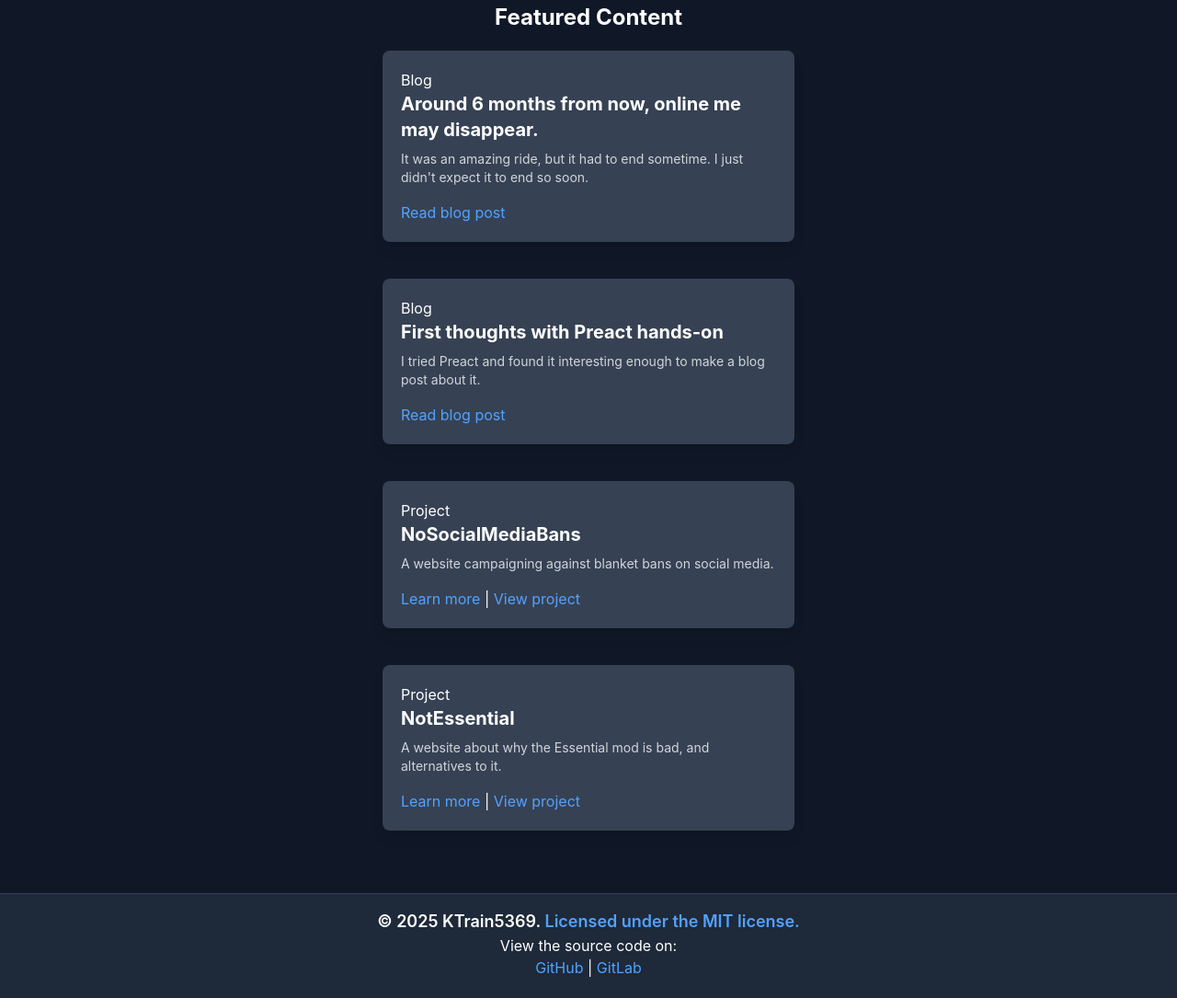
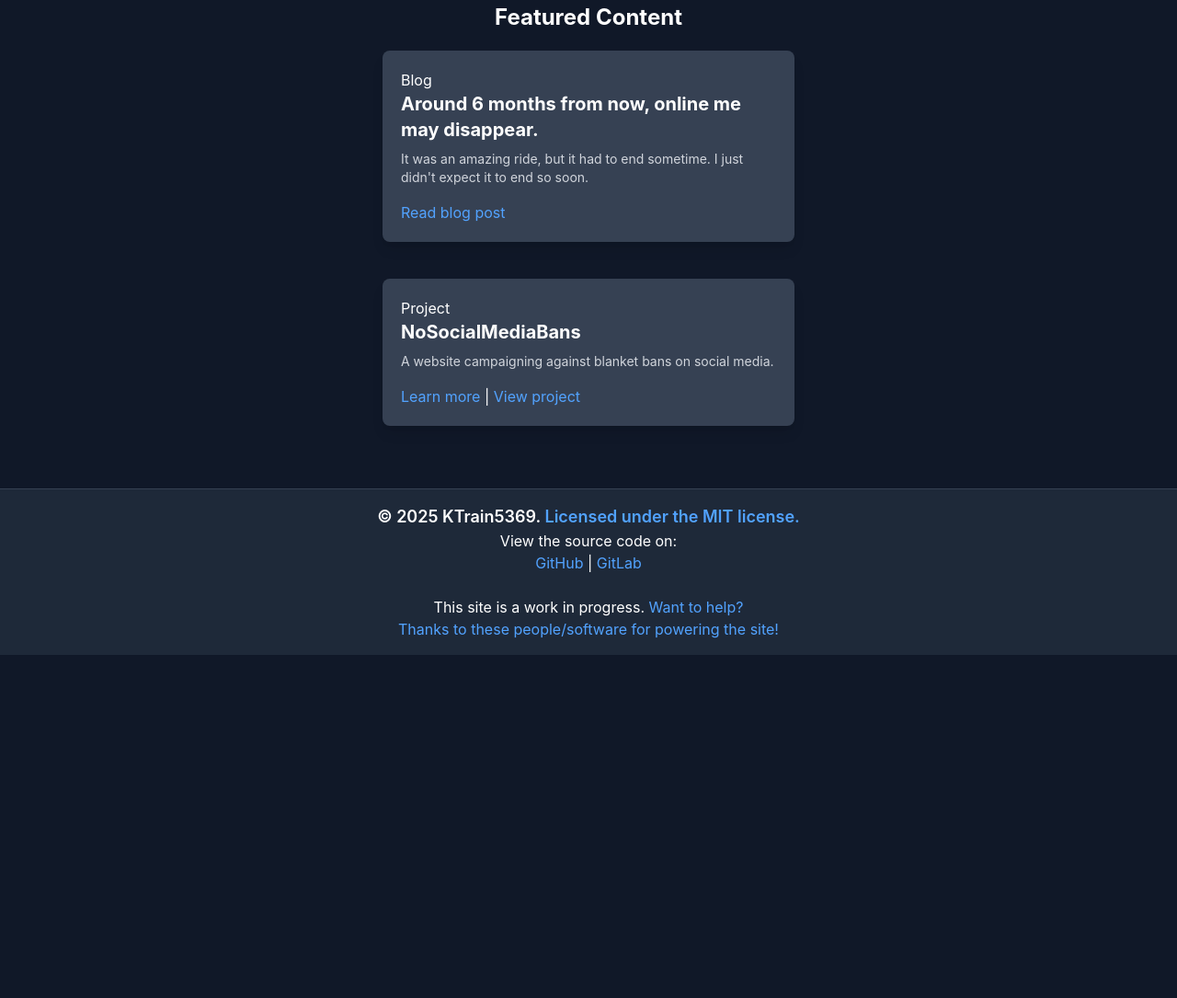
Before and after one commit to KTrain5169/ktrain5169.github.io, an Astro site: page / in a window 1280 px wide. Shown: the part 553-1638 px from the top of the page at 92% size. After the commit the page ends 1265 px from the top, so only its background shows below. Built offline with nearby package versions, Linux system fonts and the light colour scheme; Astro itself is replaced by a stand-in of ours.

Commit message:
dependency bump + adjustments to featured content

```diff
--- a/src/pages/index.astro
+++ b/src/pages/index.astro
@@ -63,9 +63,7 @@ const announcement = {
             <h2 class="text-2xl font-bold text-center mb-5">Featured Content</h2>
             <div class="flex flex-col flex-wrap justify-center items-center gap-2 lg:gap-5">
                 <FeaturedContent title="Around 6 months from now, online me may disappear." description="It was an amazing ride, but it had to end sometime. I just didn't expect it to end so soon." link="blog/next-steps" type="Blog" />
-                <FeaturedContent title="First thoughts with Preact hands-on" description="I tried Preact and found it interesting enough to make a blog post about it." link="blog/first-time-preact" type="Blog" />
                 <FeaturedContent title="NoSocialMediaBans" description="A website campaigning against blanket bans on social media." link="/projects/nosocialmediabans" type="Project" projectpage="https://ktrain5369.me/nsmb/" />
-                <FeaturedContent title="NotEssential" description="A website about why the Essential mod is bad, and alternatives to it." link="/projects/notessential" type="Project" projectpage="https://notessential.blurry.gay/" />
             </div>
         </section>
     </main>
```
Also changed, not shown: package.json (+5 -5 lines), pnpm-lock.yaml.
